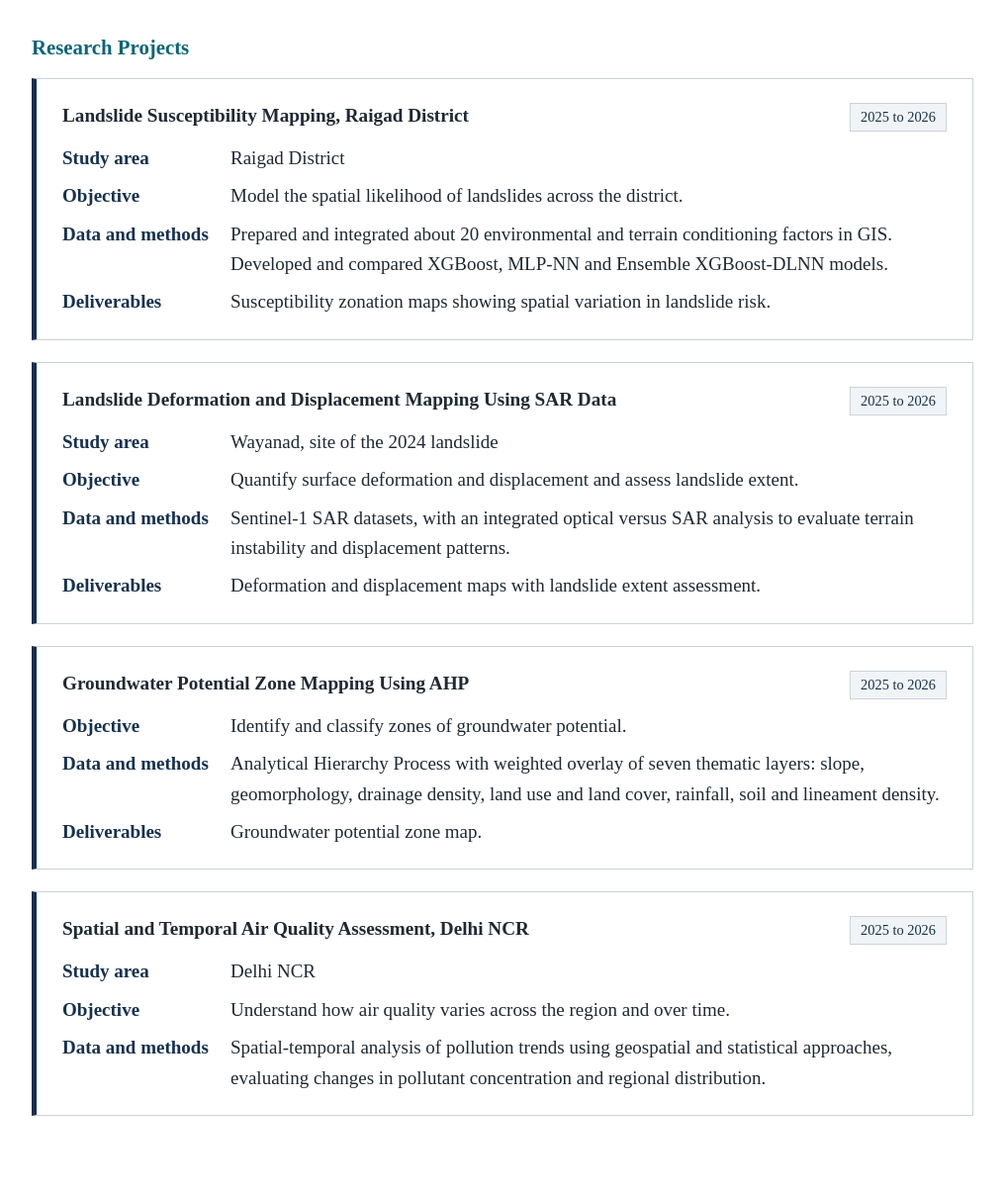
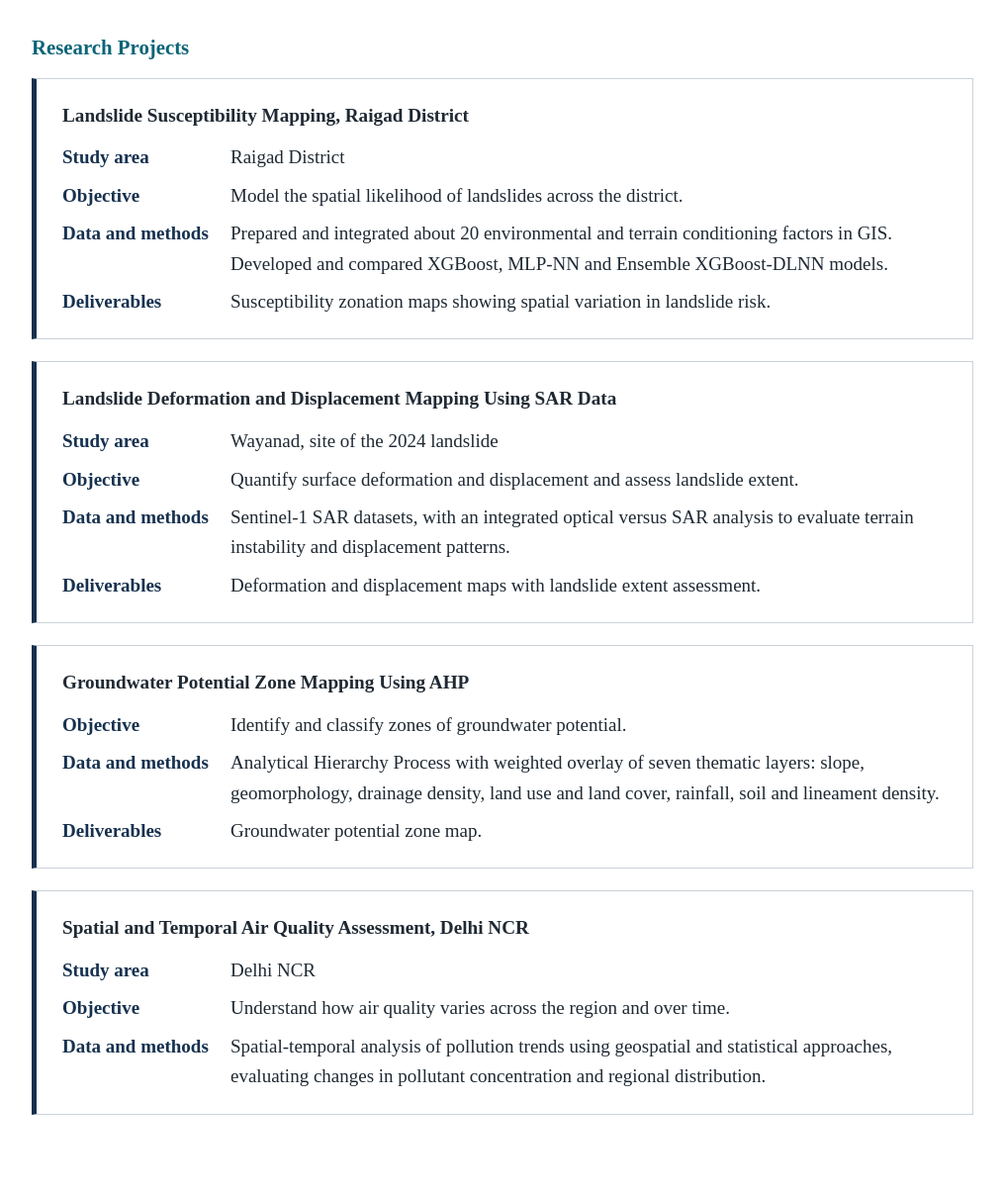
Before and after one commit to manyasaxenaf-ops/manya-saxena-portfolio, a plain HTML site: page index.html in a window 1280 px wide. Shown: the part 2159-3365 px from the top of the page at 99% size, without its empty margins (132-1147 px from the left). Drawn offline with Linux system fonts and the light colour scheme.

Commit message:
Remove tags from project headings in index.html

```diff
--- a/index.html
+++ b/index.html
@@ -225,7 +225,7 @@ footer{margin-top:48px;border-top:1px solid var(--rule);padding:22px 0 36px;colo
 
     <h3 class="group">Research Projects</h3>
     <article class="proj" data-project="landslide">
-      <div class="head"><h4>Landslide Susceptibility Mapping, Raigad District</h4><span class="tag">2025 to 2026</span></div>
+      <div class="head"><h4>Landslide Susceptibility Mapping, Raigad District</h4></div>
       <dl>
         <dt>Study area</dt><dd>Raigad District</dd>
         <dt>Objective</dt><dd>Model the spatial likelihood of landslides across the district.</dd>
@@ -235,7 +235,7 @@ footer{margin-top:48px;border-top:1px solid var(--rule);padding:22px 0 36px;colo
     </article>
 
     <article class="proj" data-project="wayanad">
-      <div class="head"><h4>Landslide Deformation and Displacement Mapping Using SAR Data</h4><span class="tag">2025 to 2026</span></div>
+      <div class="head"><h4>Landslide Deformation and Displacement Mapping Using SAR Data</h4></div>
       <dl>
         <dt>Study area</dt><dd>Wayanad, site of the 2024 landslide</dd>
         <dt>Objective</dt><dd>Quantify surface deformation and displacement and assess landslide extent.</dd>
@@ -245,7 +245,7 @@ footer{margin-top:48px;border-top:1px solid var(--rule);padding:22px 0 36px;colo
     </article>
 
     <article class="proj" data-project="groundwater">
-      <div class="head"><h4>Groundwater Potential Zone Mapping Using AHP</h4><span class="tag">2025 to 2026</span></div>
+      <div class="head"><h4>Groundwater Potential Zone Mapping Using AHP</h4></div>
       <dl>
         <dt>Objective</dt><dd>Identify and classify zones of groundwater potential.</dd>
         <dt>Data and methods</dt><dd>Analytical Hierarchy Process with weighted overlay of seven thematic layers: slope, geomorphology, drainage density, land use and land cover, rainfall, soil and lineament density.</dd>
@@ -254,7 +254,7 @@ footer{margin-top:48px;border-top:1px solid var(--rule);padding:22px 0 36px;colo
     </article>
 
     <article class="proj" data-project="airquality">
-      <div class="head"><h4>Spatial and Temporal Air Quality Assessment, Delhi NCR</h4><span class="tag">2025 to 2026</span></div>
+      <div class="head"><h4>Spatial and Temporal Air Quality Assessment, Delhi NCR</h4></div>
       <dl>
         <dt>Study area</dt><dd>Delhi NCR</dd>
         <dt>Objective</dt><dd>Understand how air quality varies across the region and over time.</dd>
@@ -289,7 +289,7 @@ footer{margin-top:48px;border-top:1px solid var(--rule);padding:22px 0 36px;colo
       <li>Training in Python for Geospatial Applications, 3 days.</li>
       <li>Presented a research paper on Urban Hazards and Disaster Resilience at an international conference on urban development.</li>
       <li>Major General Virendra Singh Memorial Prize for the highest CGPA, 2023 to 2024.</li>
-      <li>Received a merit scholarship during the M.Sc. programme.</li>
+      <li>Received a Merit Scholarship during the M.Sc. programme.</li>
     </ul>
   </div>
 </section>
```
